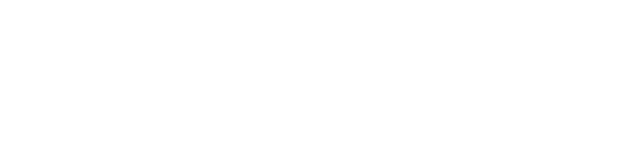
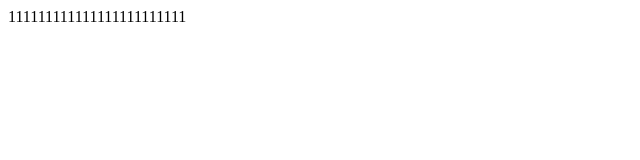
Before and after one commit to KirinMiao/blog, a plain HTML site: page index.html in a window 1280 px wide. Shown: the whole page, without its empty margins (0-640 px from the left). Drawn offline with Linux system fonts and the light colour scheme.

Commit message:
Update index.html

```diff
--- a/index.html
+++ b/index.html
@@ -3,6 +3,6 @@
         <title>hello</title>
     </head>
     <body>
-
+        <p>111111111111111111111111</p>
     </body>
 </html>
```
